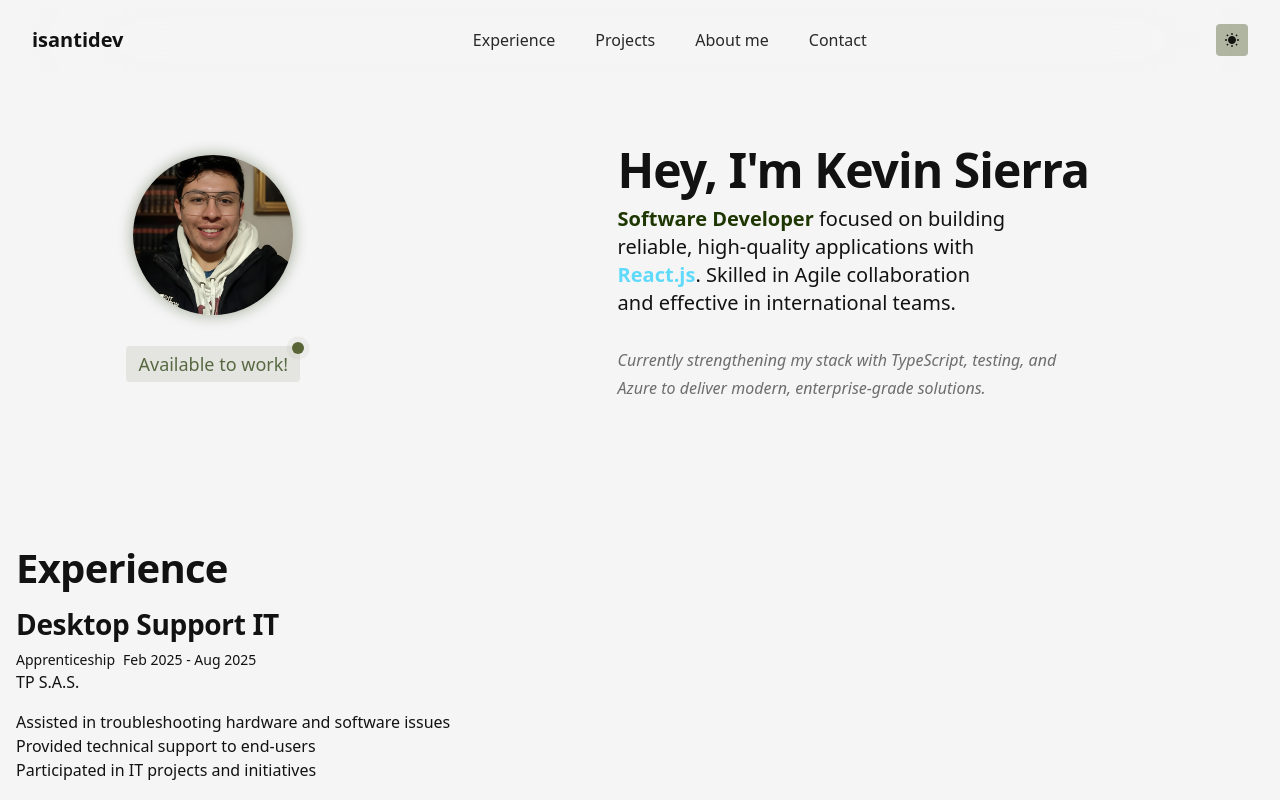
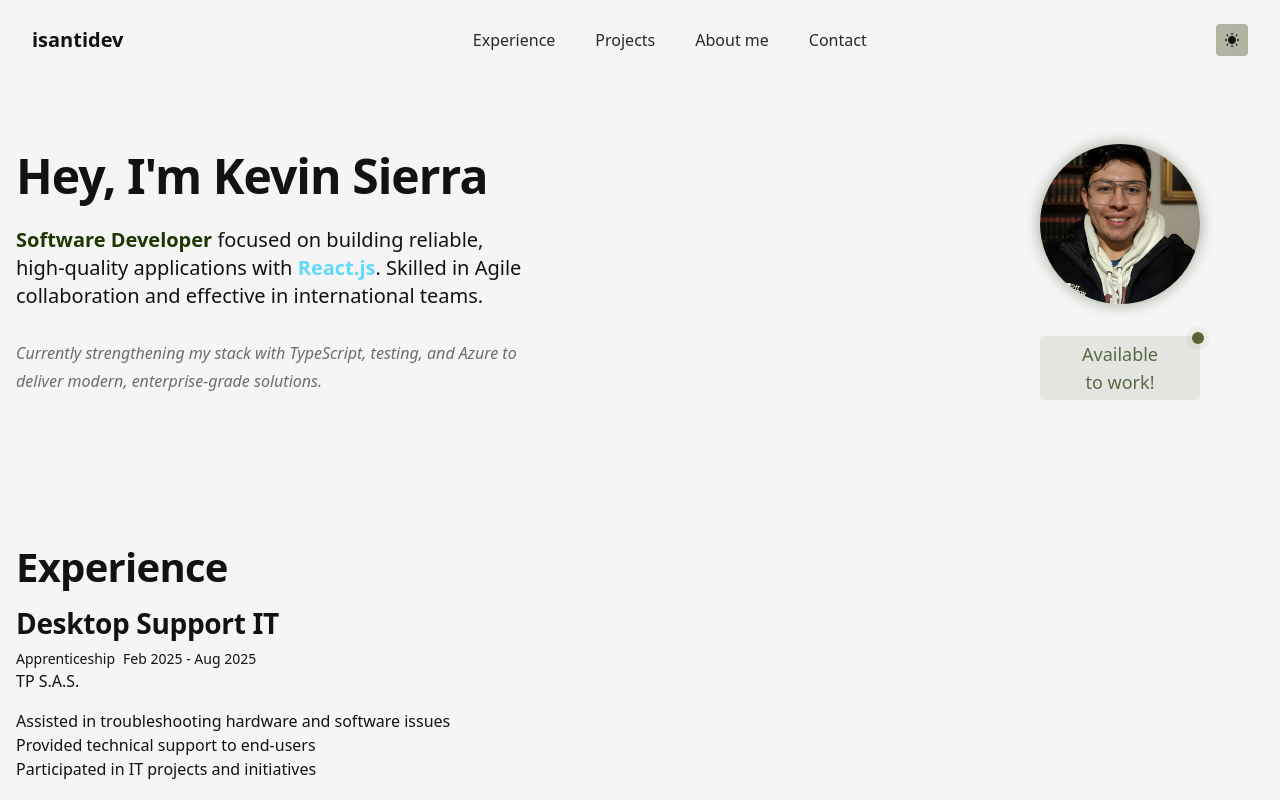
Before and after one commit to isantidev/my-portfolio, a React (Vite) app: page / in a window 1280 px wide. Built offline with nearby package versions, Linux system fonts and the light colour scheme.

Commit message:
Profile description updated, the font has changed to Onest Variable. Font size has changed to font-xl to be more readable

```diff
--- a/src/components/layout/Hero.jsx
+++ b/src/components/layout/Hero.jsx
@@ -6,38 +6,19 @@ const Hero = () => {
         <>
             <section
                 aria-label="about-me"
-                className="py-24 md:h-auto md:py-36 scroll-m-20 w-full mx-auto lg:max-w-screen-xl md:max-w-2xl px-4"
+                className="py-20 md:h-auto md:py-36 scroll-m-20 w-full mx-auto md:max-w-2xl lg:max-w-screen-xl px-4"
                 id="Hero"
             >
-                <div className="flex flex-col items-center justify-between gap-4 md:grid md:grid-cols-3 md:place-items-center md:gap-8">
-                    <div className="flex flex-col h-full items-center justify-around gap-4 md:gap-2">
-                        <span
-                            area-label="profile picture"
-                            className="size-40 overflow-hidden rounded-full shadow-custom-accent/40 shadow-[0px_0px_15px_0px] "
-                        >
-                            <img
-                                className="h-full w-full object-cover"
-                                src={profileImg}
-                                alt="Kevin Santiago Sierra Rodriguez's picture"
-                            />
-                        </span>
-                        <a
-                            href="#"
-                            className="relative py-1 px-3 md:mb-2 text-center text-balance bg-custom-primary/10 rounded-[0.25rem] max-w-fit w-fit hover:animate-pulse opacity-90 transition-all"
-                        >
-                            <span className="absolute -top-1 -right-1 size-3 bg-custom-primary animate-ping rounded-full opacity-80"></span>
-                            <span className="absolute -top-1 -right-1 size-3 rounded-full bg-custom-primary"></span>
-                            <span className="text-custom-accent/80 text-lg">
-                                Available to work!
-                            </span>
-                        </a>
-                    </div>
-
-                    <article className="flex flex-col max-w-xl h-full gap-2 justify-between items-center text-center md:col-span-2 md:items-start">
+                <div className="flex flex-col items-center justify-between gap-4 md:flex-row">
+                    <article
+                        className="flex flex-col w-full justify-between items-center text-center
+                        md:items-start order-2 md:order-1"
+                    >
                         <h1 className="text-pretty md:text-left">
                             Hey, I'm Kevin Sierra
                         </h1>
-                        <p className="text-balance text-xl md:text-left max-w-md">
+                        <br />
+                        <p className="text-balance text-xl md:text-left max-w-lg">
                             <strong className="text-custom-accent">
                                 {"Software Developer "}
                             </strong>
@@ -59,6 +40,29 @@ const Hero = () => {
                             </small>
                         </p>
                     </article>
+
+                    <div className="flex flex-col h-fit gap-8 items-center md:mx-16 order-1">
+                        <span
+                            area-label="profile picture"
+                            className="size-40 overflow-hidden rounded-full shadow-custom-accent/40 shadow-[0px_0px_15px_0px] "
+                        >
+                            <img
+                                className="h-full w-full object-cover"
+                                src={profileImg}
+                                alt="Kevin Santiago Sierra Rodriguez's picture"
+                            />
+                        </span>
+                        <a
+                            href="#"
+                            className="relative py-1 px-3 text-center text-balance bg-custom-primary/10 rounded-sm max-w-fit w-fit hover:animate-pulse opacity-90 transition-all"
+                        >
+                            <span className="absolute -top-1 -right-1 size-3 bg-custom-primary animate-ping rounded-full opacity-80"></span>
+                            <span className="absolute -top-1 -right-1 size-3 rounded-full bg-custom-primary"></span>
+                            <span className="text-custom-accent/80 text-lg">
+                                Available to work!
+                            </span>
+                        </a>
+                    </div>
                 </div>
             </section>
         </>
```
